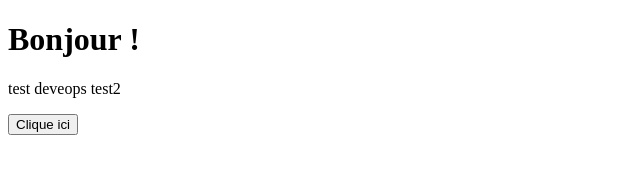
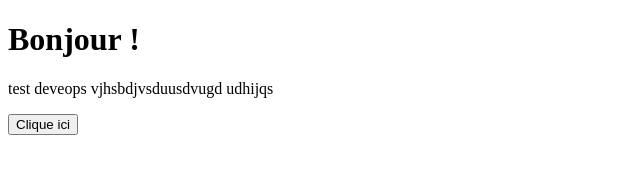
Before and after one commit to RedaAchouaq/testdevops, a plain HTML site: page index.html in a window 1280 px wide. Shown: the whole page, without its empty margins (0-640 px from the left). Drawn offline with Linux system fonts and the light colour scheme.

Commit message:
testgddg

```diff
--- a/index.html
+++ b/index.html
@@ -7,7 +7,7 @@
 <body>
 
   <h1>Bonjour !</h1>
-  <p>test deveops test2</p>
+  <p>test deveops vjhsbdjvsduusdvugd udhijqs</p>
 
   <button>Clique ici</button>
 
```
